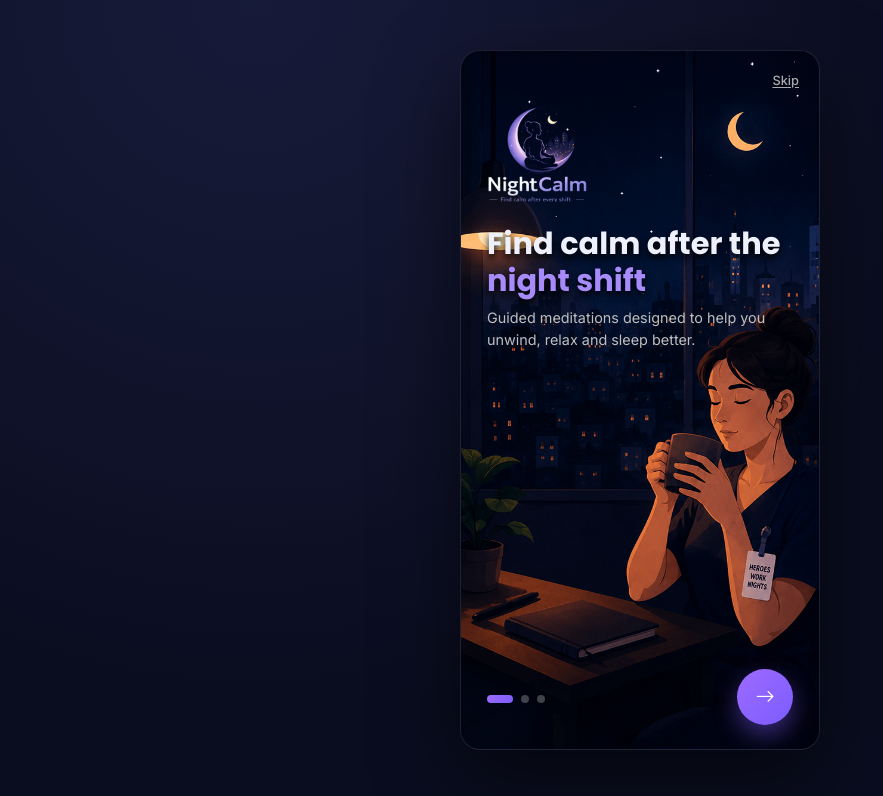
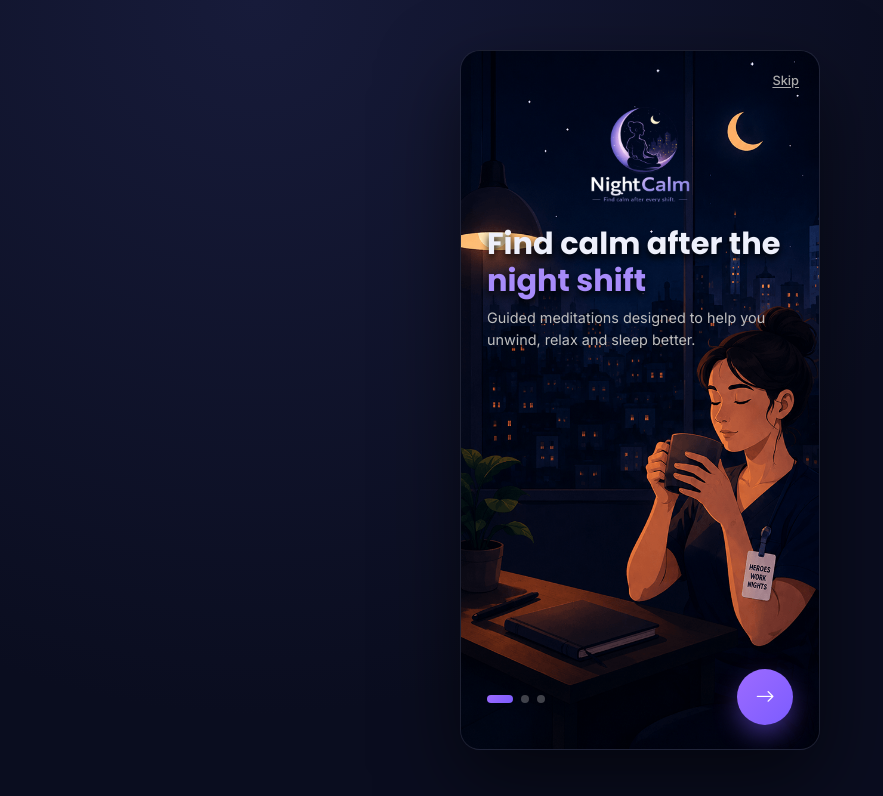
Before and after one commit to AnkitaDaw/NightCalm-Meditation-App, a plain HTML site: page index.html in a window 1280 px wide. Shown: the whole page, without its empty margins (0-883 px from the left). Drawn offline with nearby package versions, Linux system fonts and the light colour scheme.

Commit message:
Logo changed

```diff
--- a/index.html
+++ b/index.html
@@ -22,7 +22,7 @@
     <div class="screen active" id="screen-onboard1">
       <div class="content-pad d-flex flex-column flex-grow-1">
         <button type="button" class="skip-btn" onclick="showScreen('screen-onboard3')" aria-label="Skip onboarding">Skip</button>
-        <div class="logo-box">
+        <div class="logo-box text-center">
           <button type="button" class="bot-hero" onclick="showScreen('screen-onboard2')" aria-label="Continue onboarding">
             <img src="images/logo.png" alt="Night Calm" class="logo w-auto my-4" style="max-width: 100px;" />
           </button>
```
